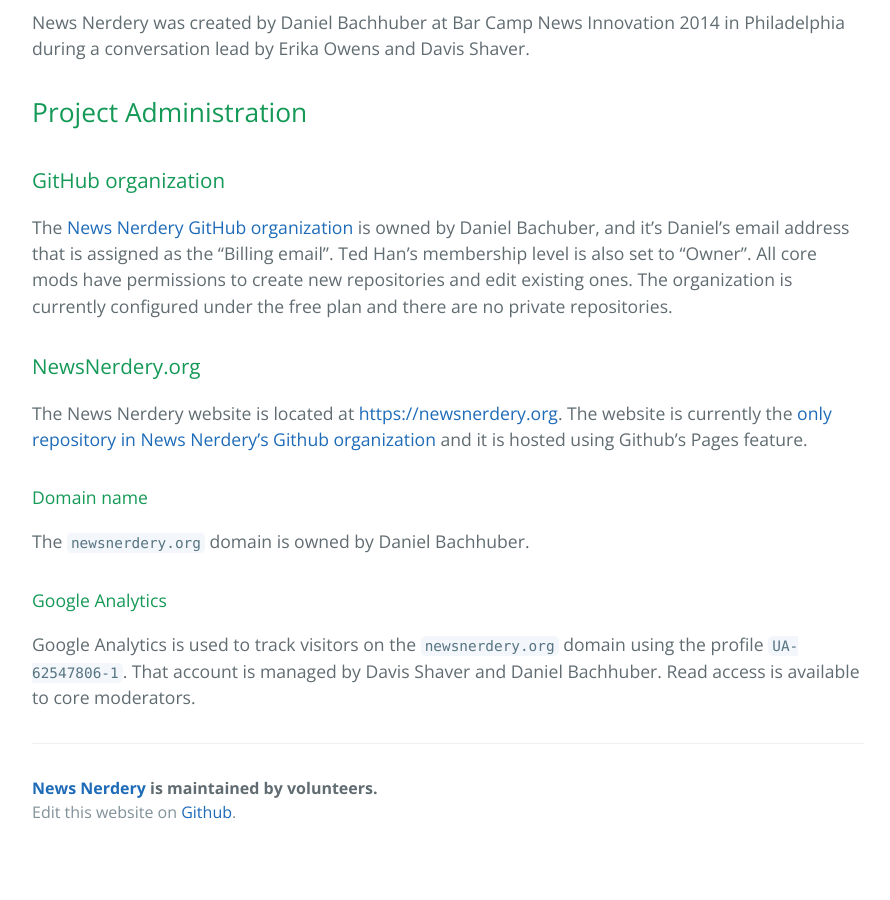
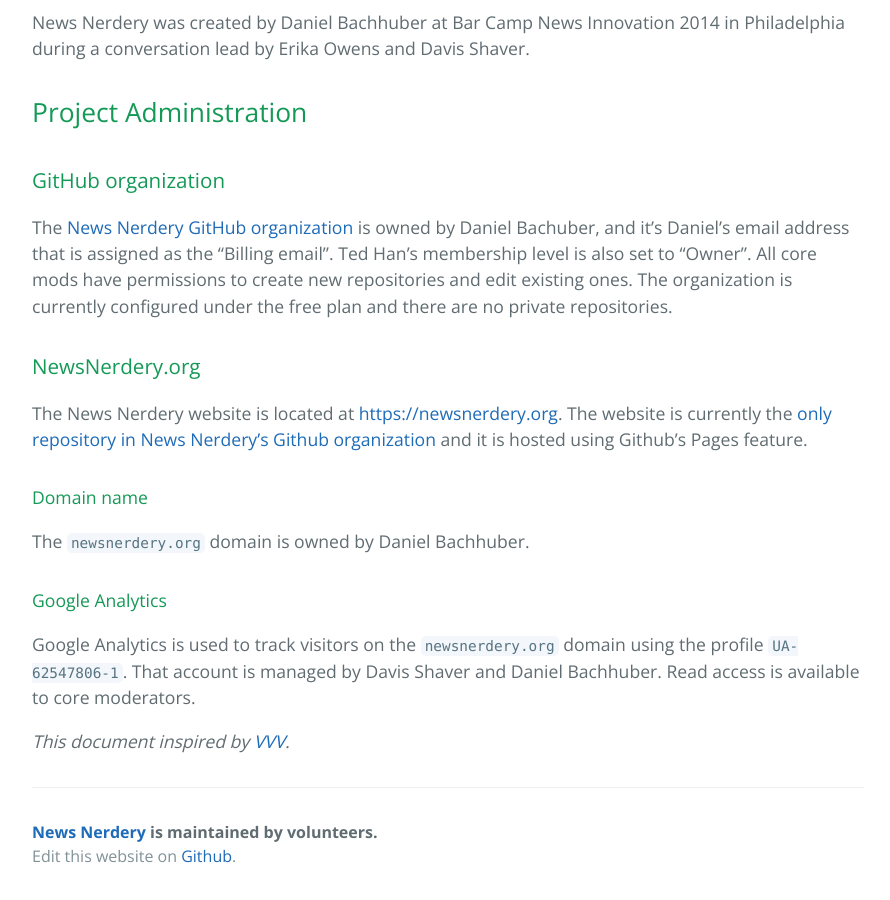
Before and after one commit to newsnerdery/newsnerdery, a Jekyll site: the page built from meta/governance.md, in a window 1280 px wide and 900 px high, scrolled down 2604 px. Shown: the whole window, without its empty margins (192-1082 px from the left). Built offline with Jekyll 4.4.1, drawn with Linux system fonts in a browser that asks for light colours; our own code applies the rules of GitHub Pages for plain Markdown files; before the commit the page ends 3460 px from its top, so only the background shows below that.

Commit message:
Add link to VVV doc

```diff
--- a/meta/governance.md
+++ b/meta/governance.md
@@ -85,3 +85,5 @@ The `newsnerdery.org` domain is owned by Daniel Bachhuber.
 #### Google Analytics
 
 Google Analytics is used to track visitors on the `newsnerdery.org` domain using the profile `UA-62547806-1`. That account is managed by Davis Shaver and Daniel Bachhuber. Read access is available to core moderators.
+
+_This document inspired by [VVV](https://github.com/Varying-Vagrant-Vagrants/VVV/pull/1118)._
```
